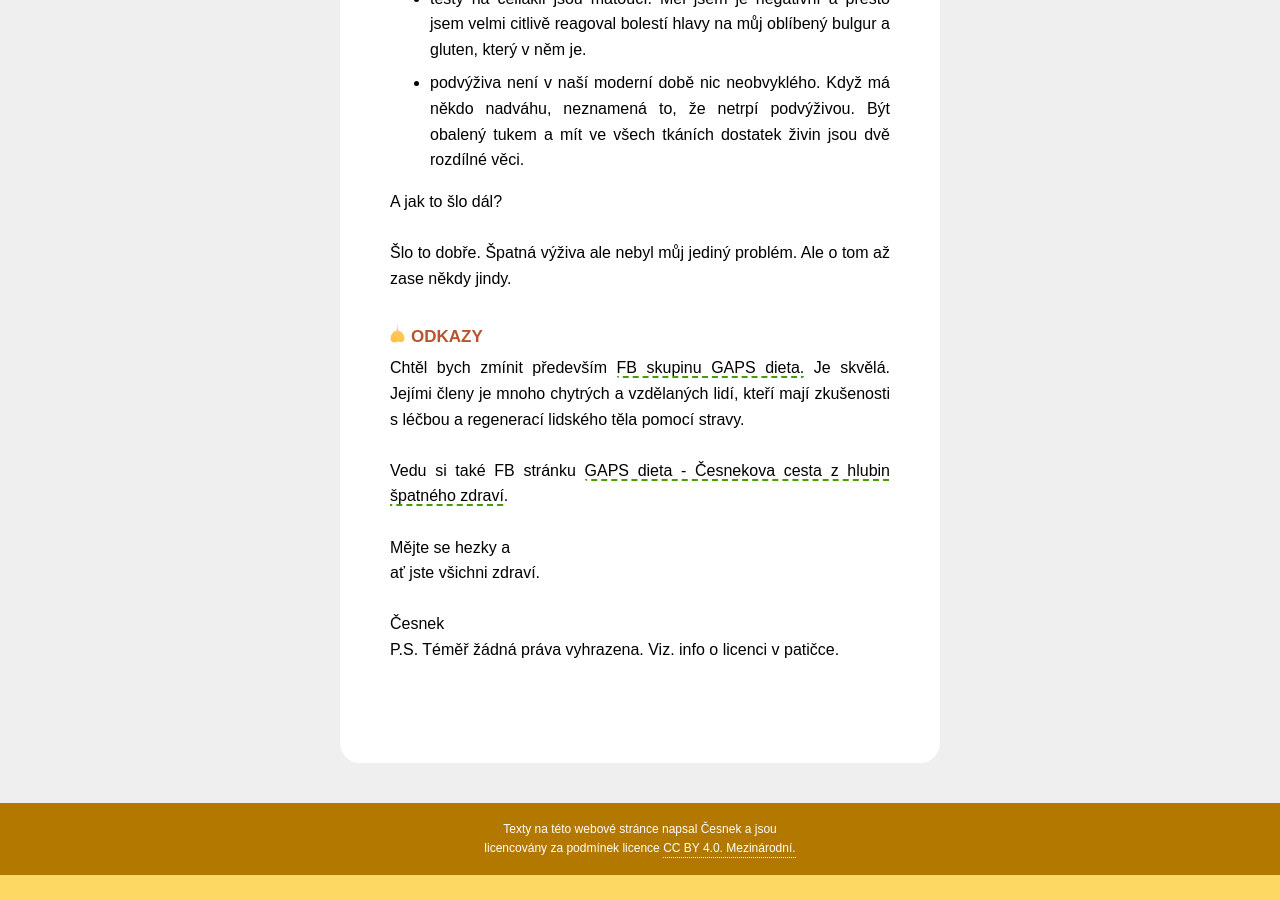
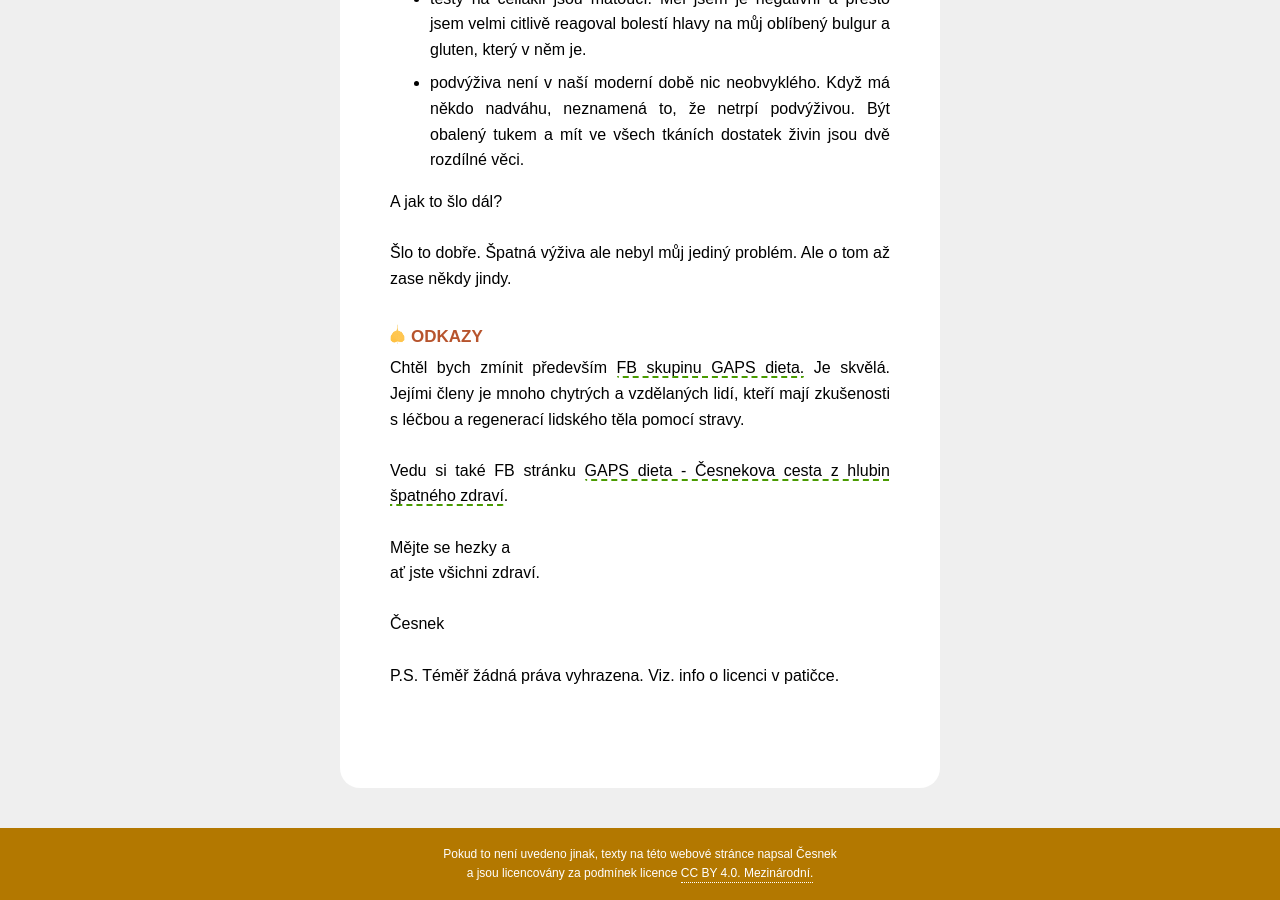
Before and after one commit to Borek78/cesnekuv-blog, a Jekyll site: the page built from index.md, in a window 1280 px wide and 900 px high, scrolled down 5567 px. Built offline with Jekyll 4.4.1, drawn with Linux system fonts in a browser that asks for light colours; before the commit the page ends 6442 px from its top, so only the background shows below that.

Commit message:
male zmeny

```diff
--- a/_includes/footer.html
+++ b/_includes/footer.html
@@ -1,7 +1,8 @@
 <footer>
   <div id="div-pata">
-    Texty na této webové stránce napsal Česnek a jsou<br />
-    licencovány za podmínek licence
+    Pokud to není uvedeno jinak, texty na této webové stránce napsal Česnek
+    <br />
+    a jsou licencovány za podmínek licence
     <a
       id="podminky-uziti"
       href="https://creativecommons.org/licenses/by/4.0/deed.cs"
--- a/index.md
+++ b/index.md
@@ -140,6 +140,6 @@ Vedu si také FB stránku [GAPS dieta - Česnekova cesta z hlubin špatného zdr
 Mějte se hezky a<br>
 ať jste všichni zdraví.<br><br>
 
-Česnek
+Česnek<br><br>
 
 P.S. Téměř žádná práva vyhrazena. Viz. info o licenci v patičce.
```
Also changed, not shown: tri-typy-pacientu.md (+2 -2 lines).
